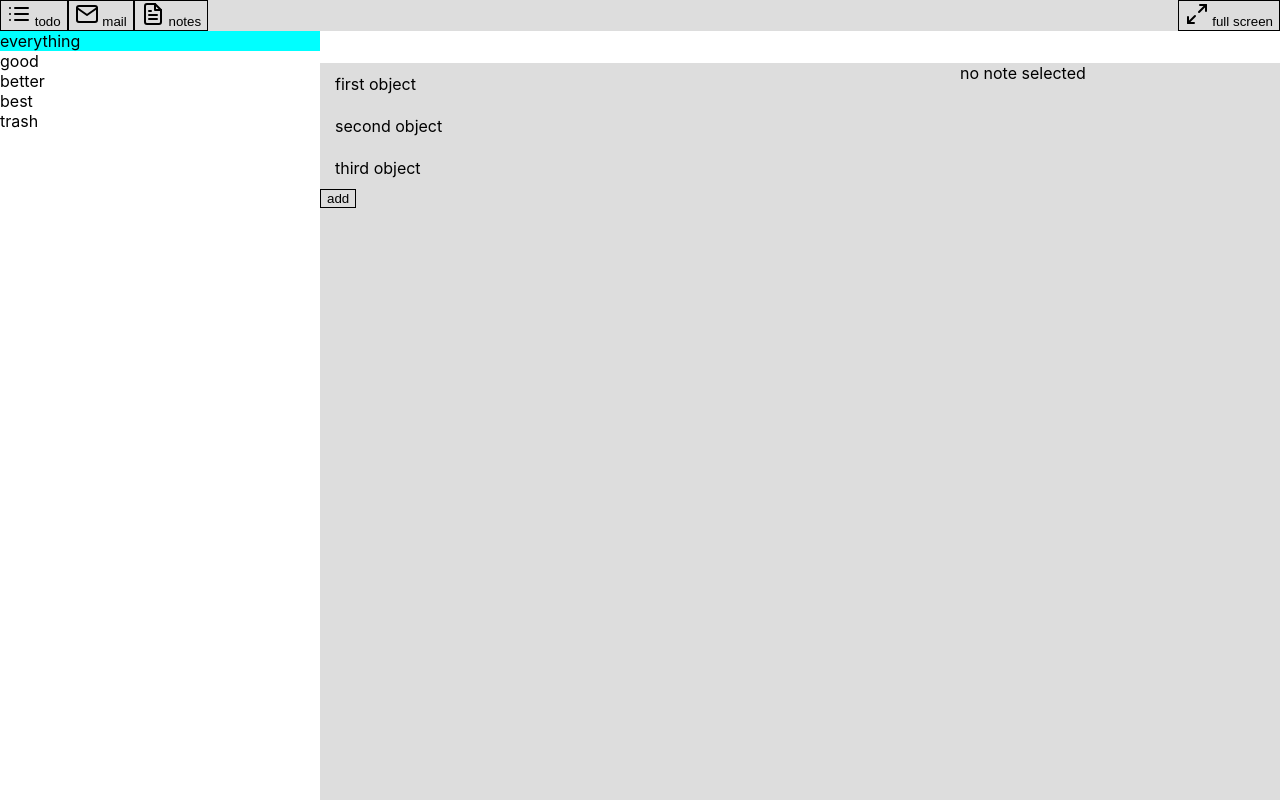
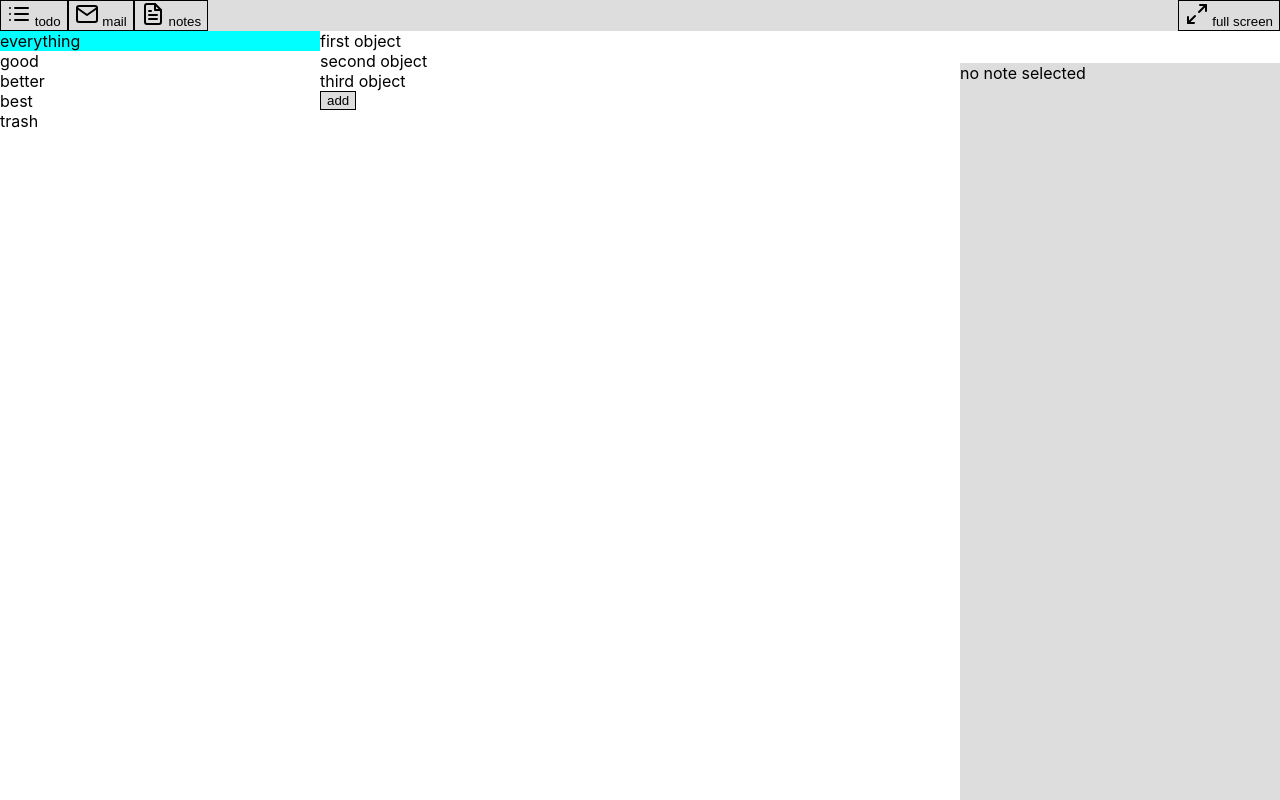
Before and after one commit to joshmarinacci/todomanager, a React (Create React App) app: page / in a window 1280 px wide. Both pictures are taken after a click on the element "everything". Built offline with nearby package versions, Linux system fonts and the light colour scheme.

Commit message:
use more of the new storage

```diff
--- a/src/notes/notes.js
+++ b/src/notes/notes.js
@@ -1,7 +1,7 @@
 import React, {useContext, useEffect, useRef, useState} from 'react'
-import {StorageContext, useQuery} from '../common/storage.js'
 import {FocusContext, GenericListView, HBox, makeClassNames, useAutofocusRefWhenSelected, VBox} from '../common/layout.js'
 import {useActionScope} from '../common/actions.js'
+import {StorageContext, useQuery} from '../common/storage2.js'
 
 const NoteItemView = ({item, focusName, selected}) => {
     const hbox = useRef()
@@ -14,18 +14,15 @@ const NoteItemView = ({item, focusName, selected}) => {
     return <div ref={hbox} className={cls} tabIndex={0}>{item.title}</div>
 }
 
+const CSS = makeClassNames
+
 export const NotesListView = ({query, project, selectedNote, setSelectedNote}) => {
     const storage = useContext(StorageContext)
     const addNote = () => {
-        const note = storage.insert('notes', {
-            title: 'my note',
-            tags: [],
-            body:"some cool text",
-            deleted:false,
-            project:project.id,
-            lastEditedTimestamp:Date.now(),
-        })
-        setSelectedNote(note)
+        setSelectedNote(storage.makeObject('note',{
+            title:'my new note',
+            project:project,
+        }))
     }
     const fm = useContext(FocusContext)
     const handlers = useActionScope('list',{
@@ -49,15 +46,17 @@ export const NotesListView = ({query, project, selectedNote, setSelectedNote}) =
         emptyTrash = <button onClick={emptyTrashAction}>empty</button>
         addButton = ""
     }
-    return <div  onKeyDown={handlers.onKeyDown} className={'notes-list-view'}>
-        <GenericListView
-            ItemTemplate={NoteItemView}
-            selectedItem={selectedNote}
-            setSelectedItem={setSelectedNote}
-            focusName={'notes'}
-            query={query}
-            autoFocus={false}
-        />
+    const notes = useQuery(query)
+    return <div className={"left-panel"} onKeyDown={handlers.onKeyDown}>
+        {notes.map((n,i)=>{
+            const selected = (n === selectedNote)
+            return <div key={i}
+                        className={CSS({selected,hbox:true})}
+                        tabIndex={0}
+                        onClick={()=>setSelectedNote(n)}>
+                {n.title}
+            </div>
+        })}
         <HBox>
             {emptyTrash}
             {addButton}
--- a/src/notes/notesapp.js
+++ b/src/notes/notesapp.js
@@ -122,20 +122,16 @@ const NotesAppContent = ()=>{
     const byLastEdited = (a,b)=> a.lastEdited-b.lastEdited
     function calcNewQuery(proj) {
         if(!proj) return storage.createEmptyQuery()
-        if(!proj.special) {
-            return storage.createQuery({
-                table:'note',
-                find:n => n.project === proj,
-                sort:byLastEdited,
-            })
-        }
-
+        if(!proj.special) return storage.createQuery({
+            table:'note',
+            find:n => n.project === proj,
+            sort:byLastEdited,
+        })
         if(proj.title === 'everything') return storage.createQuery({
             table:'note',
             find: n=> true,
             sort:byLastEdited,
         })
-
         if(proj.title === 'trash') return storage.createQuery({
             table:'note',
             find:n => n.deleted,
```
